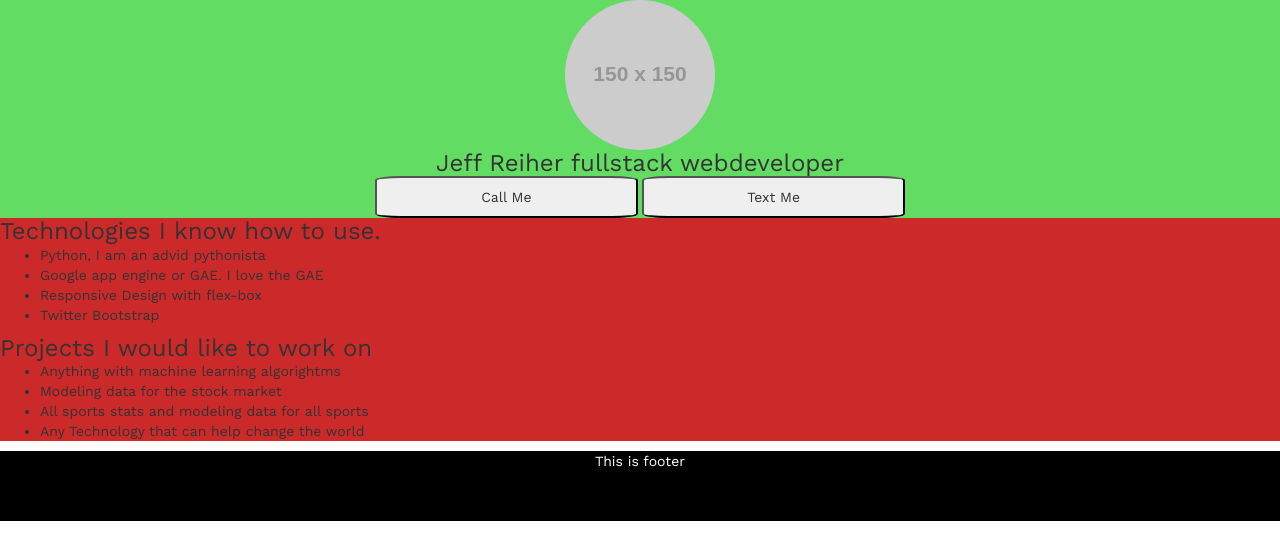
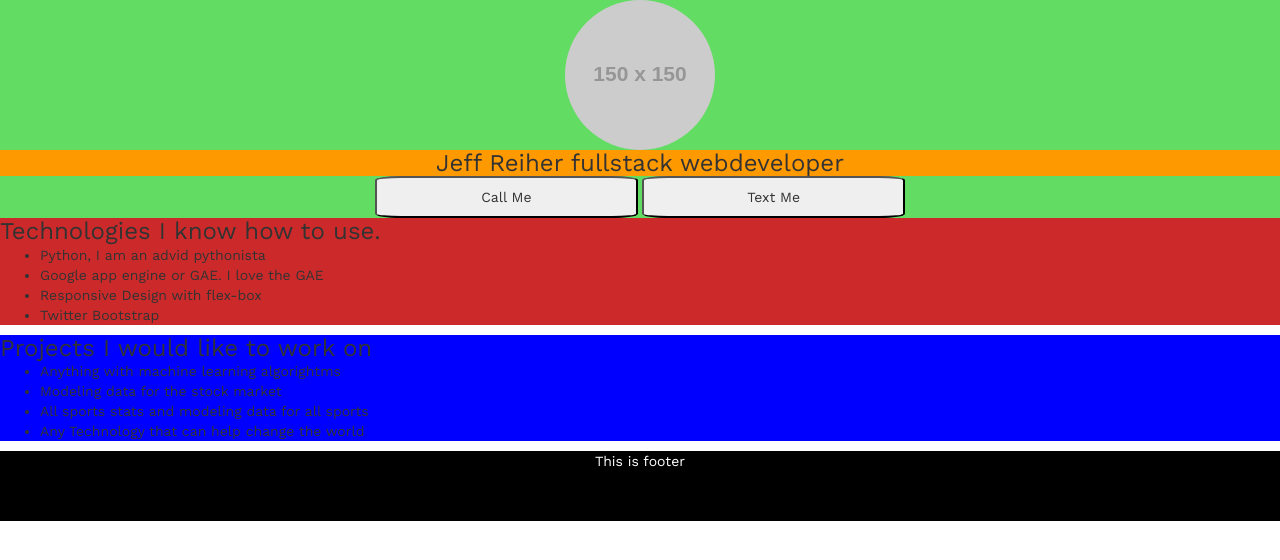
Before and after one commit to jreiher2003/pro_jeffreiher, a Flask app: page / in a window 1280 px wide. Shown: the part 66-626 px from the top of the page. Run offline with Flask 2, Linux system fonts and the light colour scheme; grey boxes labelled with a size stand in for pictures from a placeholder-image service; some libraries are stand-ins or nearby versions.

Commit message:
major div boxes complete

```diff
--- a/jreiher/static/styles.css
+++ b/jreiher/static/styles.css
@@ -27,17 +27,22 @@ main img {
 	border-radius: 50%;
 	max-width: 100%;
 	height: auto;
-
 	text-align: center;
 }
-
+main .name {
+	background: #FF9900;
+}
 main button {
 	max-width: 18.75em;
 	border-radius: 10%;
 }
 
-article {
+article.tech {
 	background: #CC2A2A;
+	margin:0;
+}
+article.proj {
+	background: blue;
 }
 
 footer {
--- a/jreiher/templates/index.html
+++ b/jreiher/templates/index.html
@@ -25,12 +25,14 @@
 	<section>
 		<main>
 			<img src="https://placehold.it/150x150"/>
+			<div class="name">
 			<h3>Jeff Reiher <span>fullstack webdeveloper</span></h3>
+			</div>
 			<button>Call Me</button>
 			<button>Text Me</button>
 		</main>
 
-		<article>
+		<article class="tech">
 			<h3>Technologies I know how to use.</h3>
 			<ul>
 				<li>Python, I am an advid pythonista</li>
@@ -38,7 +40,8 @@
 				<li>Responsive Design with flex-box</li>
 				<li>Twitter Bootstrap</li>
 			</ul>
-
+		</article>
+		<article class="proj">
 			<h3>Projects I would like to work on</h3>
 			<ul>
 				<li>Anything with machine learning algorightms</li>
```
